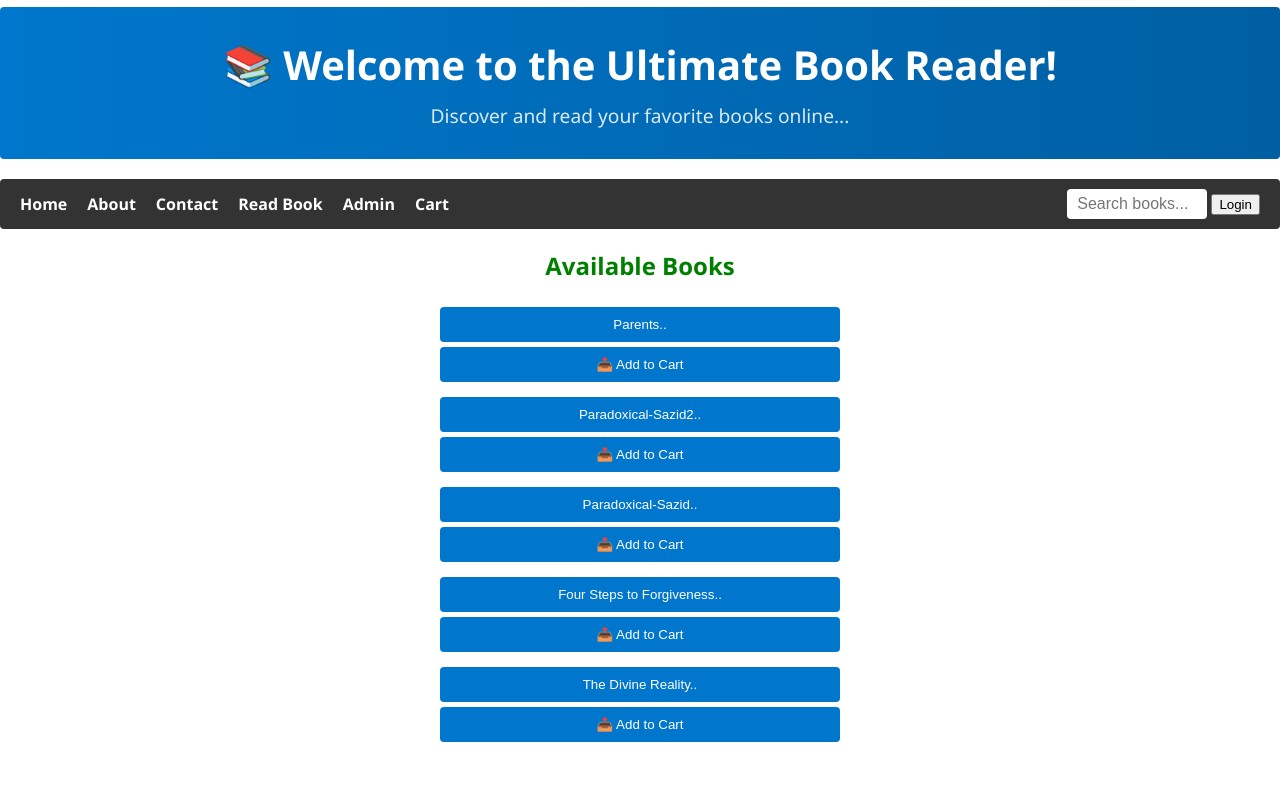
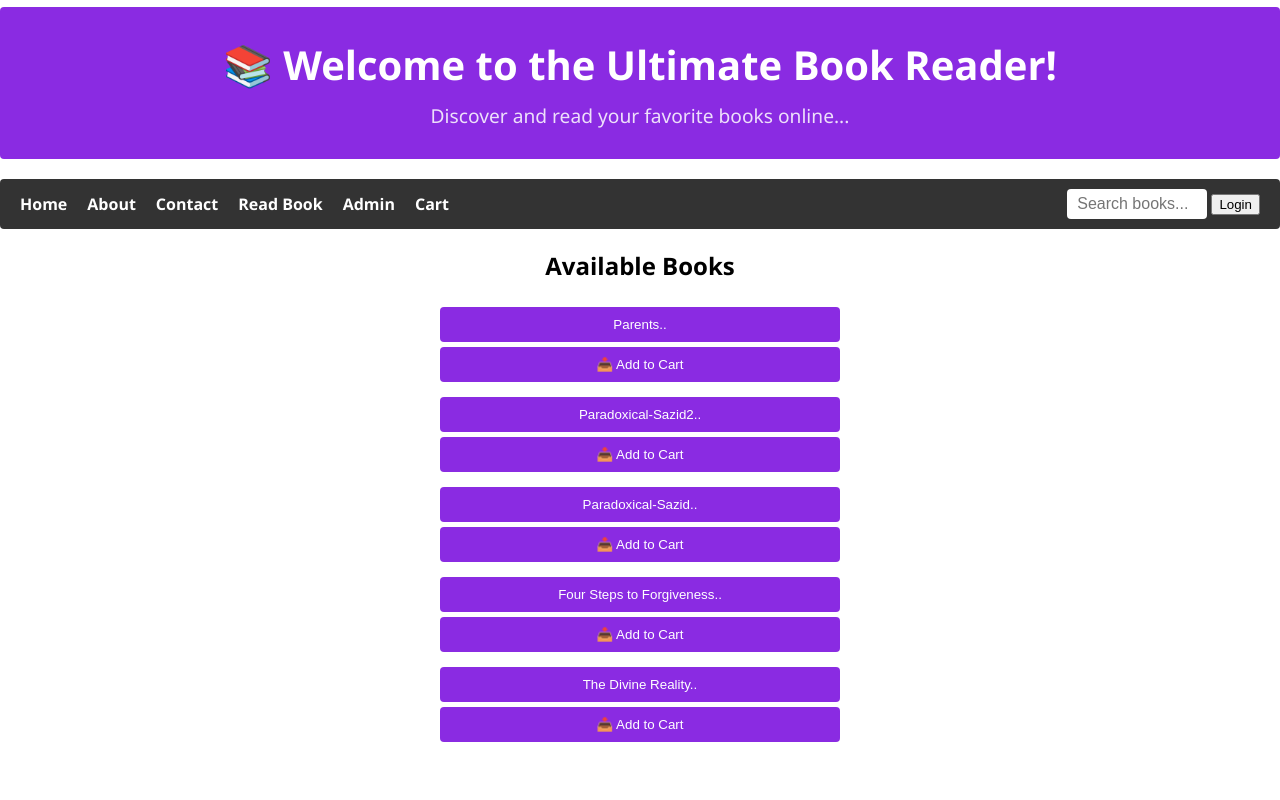
Before and after one commit to muzahid780/Book-Reader-Web-Application, a plain HTML site: page index.html in a window 1280 px wide. Shown: the top 800 px of the page. Drawn offline with Linux system fonts and the light colour scheme.

Commit message:
added some styles

```diff
--- a/index.html
+++ b/index.html
@@ -63,6 +63,7 @@
     <section id="home" class="active">
       <h2>Available Books</h2>
       <ul id="book-list"></ul>
+      <ul id="add-to-cart"></ul>
     </section>
 
     <!-- About Section -->
--- a/script.js
+++ b/script.js
@@ -23,21 +23,6 @@ function showSection(id) {
   if (id === "cart") renderCart();
 }
 
-/*function showSection(id) {
-  const sections = document.querySelectorAll("section");
-
-  sections.forEach((section) => {
-    if (section.id === "banner") return;
-    section.classList.remove("active");
-  });
-
-  const target = document.getElementById(id);
-  if (target) target.classList.add("active");
-
-  if (id === "admin") renderAdminBookList();
-  if (id === "cart") renderCart();
-}*/
-
 function renderBookList(filter = "") {
   const list = document.getElementById("book-list");
   list.innerHTML = "";
@@ -60,6 +45,7 @@ function renderBookList(filter = "") {
 
     const cartBtn = document.createElement("button");
     cartBtn.textContent = "📥 Add to Cart";
+    cartBtn.classList.add("add-to-cart");
     cartBtn.onclick = () => addToCart(book);
 
     li.appendChild(readBtn);
--- a/style.css
+++ b/style.css
@@ -18,7 +18,8 @@ body {
 
 /* Banner Section */
 #banner {
-  background: linear-gradient(90deg, #0077cc, #005fa3);
+  background: blueviolet;
+  /*background: linear-gradient(90deg, #0077cc, #005fa3);*/
   color: white;
   text-align: center;
   padding: 30px 20px;
@@ -88,7 +89,7 @@ section.active,
 
 /* Home Section */
 #home {
-  color: green;
+  color: black;
   text-align: center;
 }
 
@@ -118,7 +119,7 @@ section.active,
 #admin-book-list button {
   margin-top: 5px;
   padding: 10px 15px;
-  background-color: #0077cc;
+  background-color: blueviolet;
   color: white;
   border: none;
   cursor: pointer;
@@ -129,7 +130,7 @@ section.active,
 }
 #cart-list button {
   width: 50%;
-  color: red;
+  color: aqua;
 }
 
 #book-list button:hover,
@@ -176,7 +177,7 @@ section.active,
 }
 #cart {
   text-align: center;
-  color: green;
+  color: black;
 }
 /* Responsive Styles */
 @media (max-width: 768px) {
@@ -275,3 +276,15 @@ section.active,
 #login-form button:hover {
   background-color: #0056b3;
 }
+
+.add-to-cart {
+  background-color: #45a049; /* Change to any color you like */
+  color: white;
+  border: none;
+  padding: 10px 15px;
+  cursor: pointer;
+}
+
+.add-to-cart:hover {
+  background-color: #45a049;
+}
```
